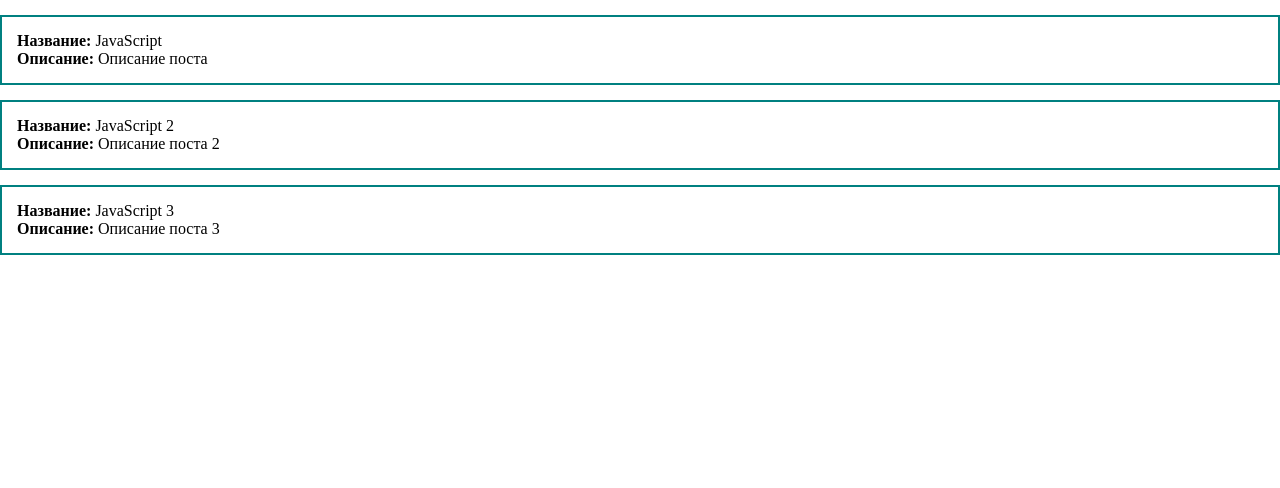
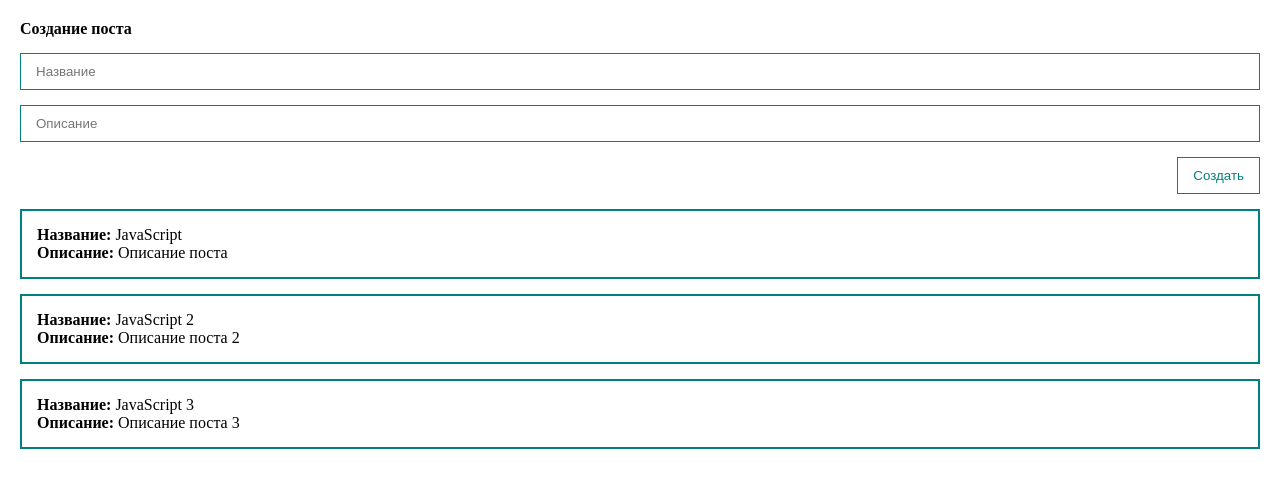
Before and after one commit to Dima12411/vue3, a Vue app: page / in a window 1280 px wide. Shown: the top 488 px of the page. Built offline with nearby package versions, Linux system fonts and the light colour scheme.

Commit message:
form for adding posts

```diff
--- a/src/App.vue
+++ b/src/App.vue
@@ -1,7 +1,15 @@
 <template>
-  <div class="post" v-for="post in posts">
-    <div><strong>Название:</strong> {{ post.title }}</div>
-    <div><strong>Описание:</strong> {{ post.body }}</div>
+  <div class="app">
+    <form>
+      <h4>Создание поста</h4>
+      <input class="input" type="text" placeholder="Название"/>
+      <input class="input" type="text" placeholder="Описание"/>
+      <button class="btn">Создать</button>
+    </form>
+    <div class="post" v-for="post in posts">
+      <div><strong>Название:</strong> {{ post.title }}</div>
+      <div><strong>Описание:</strong> {{ post.body }}</div>
+    </div>
   </div>
 </template>
 
@@ -30,9 +38,44 @@
   box-sizing: border-box;
 }
 
+.app {
+  padding: 20px;
+}
+
+form {
+  display: flex;
+  flex-direction: column;
+}
+
 .post {
   padding: 15px;
   border: 2px solid teal;
   margin-top: 15px;
 }
+
+.input {
+  width: 100%;
+  border: 1px solid teal;
+  padding: 10px 15px;
+  margin-top: 15px;
+}
+
+.btn {
+  margin-top: 15px;
+  align-self: flex-end;
+  padding: 10px 15px;
+  background: none;
+  color: teal;
+  border: 1px solid teal;
+  cursor: pointer;
+}
+
+.btn:hover {
+  background: teal;
+  color: #fff
+}
+
+.btn:active {
+  opacity: 0.5;
+}
 </style>
```
